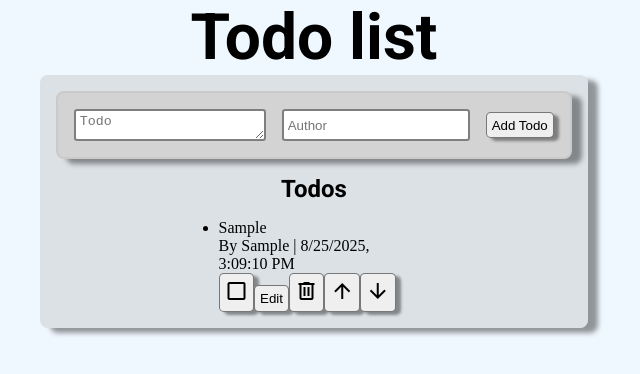
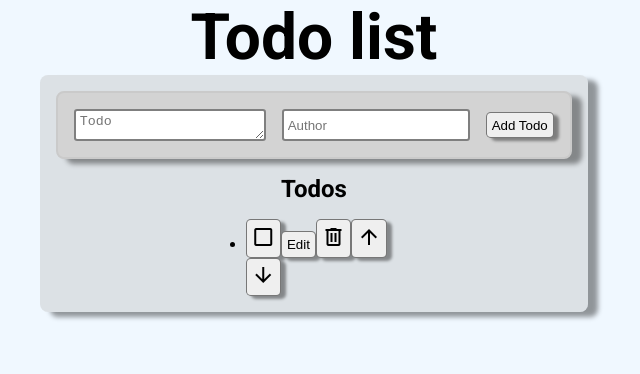
Before and after one commit to Bosseyang/Task3-react-todo-list, a React (Vite) app: page / in a window 1280 px wide. Both pictures are taken after typing "Sample", "Sample" into the empty fields and a click on the button "Add Todo". Shown: the top 374 px of the page, without its empty margins (326-966 px from the left). Built offline with nearby package versions, Linux system fonts and the light colour scheme.

Commit message:
Update TodoItem.tsx

```diff
--- a/src/components/TodoItem.tsx
+++ b/src/components/TodoItem.tsx
@@ -28,23 +28,6 @@ export const TodoItem: React.FC<ITodoItemProps> = ({
   return (
     <li className="todo-item">
       <div className="todo-wrapper">
-        {isEditing ? (
-          <input
-            className="input-text"
-            value={editText}
-            onChange={(e) => setEditText(e.target.value)}
-          />
-        ) : (
-          <span className={todo.completed ? "line-through" : ""}>
-            {todo.text}
-          </span>
-        )}
-        <div className="author-time-text">
-          By {todo.author} | {todo.timestamp.toLocaleString()}
-        </div>
-      </div>
-
-      <div className="todo-controls">
         <button
           className="button todo-completed-button"
           onClick={() => onToggle(todo.id)}
```
